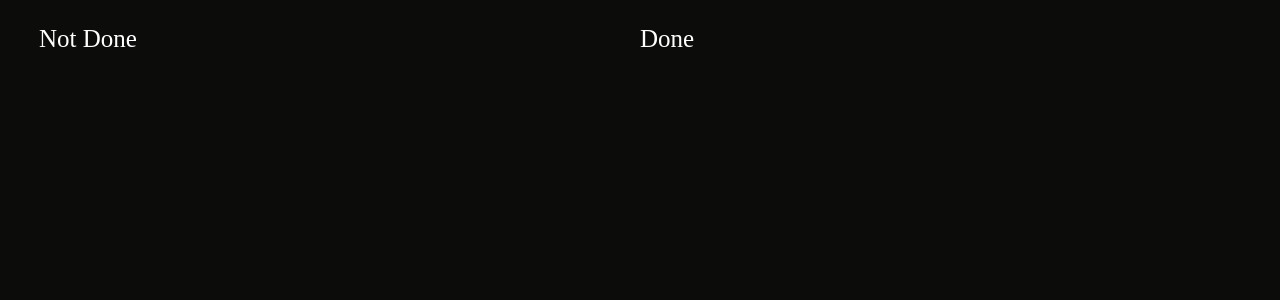
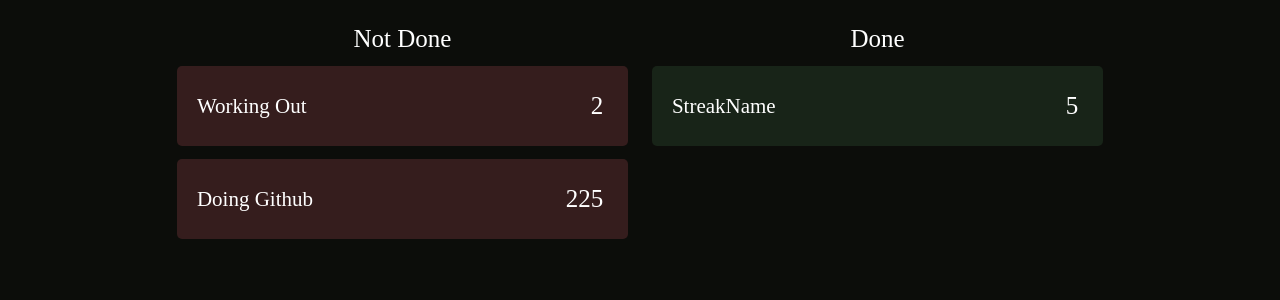
Before and after one commit to Kupinaaa/Streaks, a React (Vite) app in the folder frontend/: page / in a window 1280 px wide. Shown: the top 300 px of the page. Built offline with nearby package versions, Linux system fonts and the light colour scheme.

Commit message:
Style changes

```diff
--- a/frontend/src/Streaks.tsx
+++ b/frontend/src/Streaks.tsx
@@ -10,13 +10,13 @@ const Streaks = () => {
     done: boolean
   }
 
-  // const [StreakData, setStreakData] = useState<StreakInterface[]>([
-  //   { streakName: "StreakName", streak: 5, lastDate: "test", done: true },
-  //   { streakName: "Working Out", streak: 2, lastDate: "test", done: false },
-  //   { streakName: "Doing Github", streak: 225, lastDate: "test", done: false }
-  // ])
+  const [StreakData, setStreakData] = useState<StreakInterface[]>([
+    { streakName: "StreakName", streak: 5, lastDate: "test", done: true },
+    { streakName: "Working Out", streak: 2, lastDate: "test", done: false },
+    { streakName: "Doing Github", streak: 225, lastDate: "test", done: false }
+  ])
 
-  const [StreakData, setStreakData] = useState<StreakInterface[]>([])
+  // const [StreakData, setStreakData] = useState<StreakInterface[]>([])
 
   useEffect( () => {
     (async () => {
--- a/frontend/src/index.css
+++ b/frontend/src/index.css
@@ -28,15 +28,21 @@ html, body, #root {
 }
 
 .Streaks > * {
-    margin-right: 25px;
+    margin-right: 0;
 }
 
 .Streaks > * > .title {
     font-size: 25px;
+    text-align: center;
 }
 
 .doneStreaks, .notDoneStreaks {
-    width: 45vw;
+    width: 475px;
+
+    display: flex;
+    flex-direction: column;
+    align-items: center;
+    position: relative;
 }
 
 .streak-wrapper {
@@ -48,7 +54,7 @@ html, body, #root {
     padding-left: 20px;
 
     min-height: 80px;
-    width: 100%;
+    width: 95%;
     border-radius: 5px;
 
     background-color: #182418;
```
